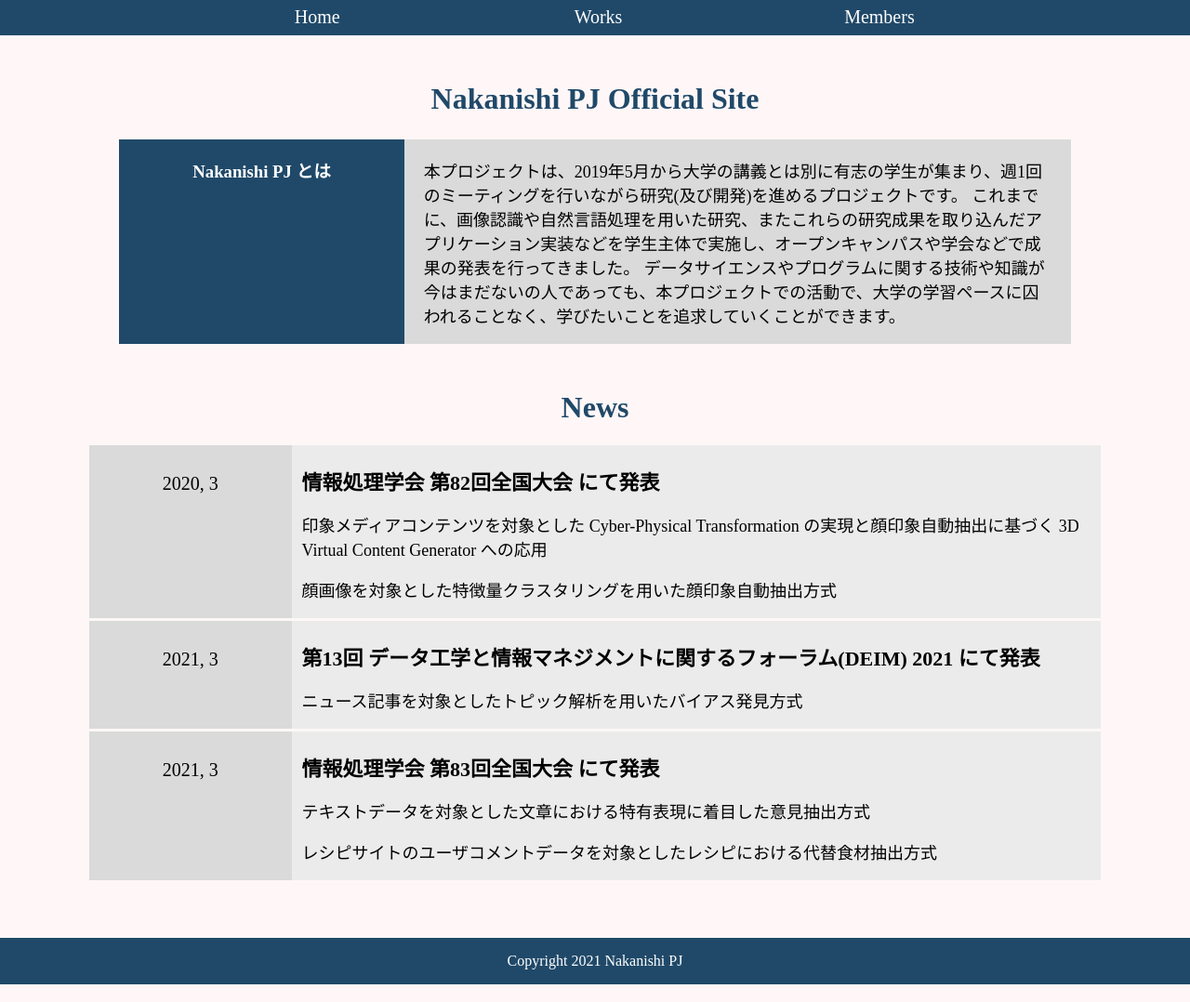
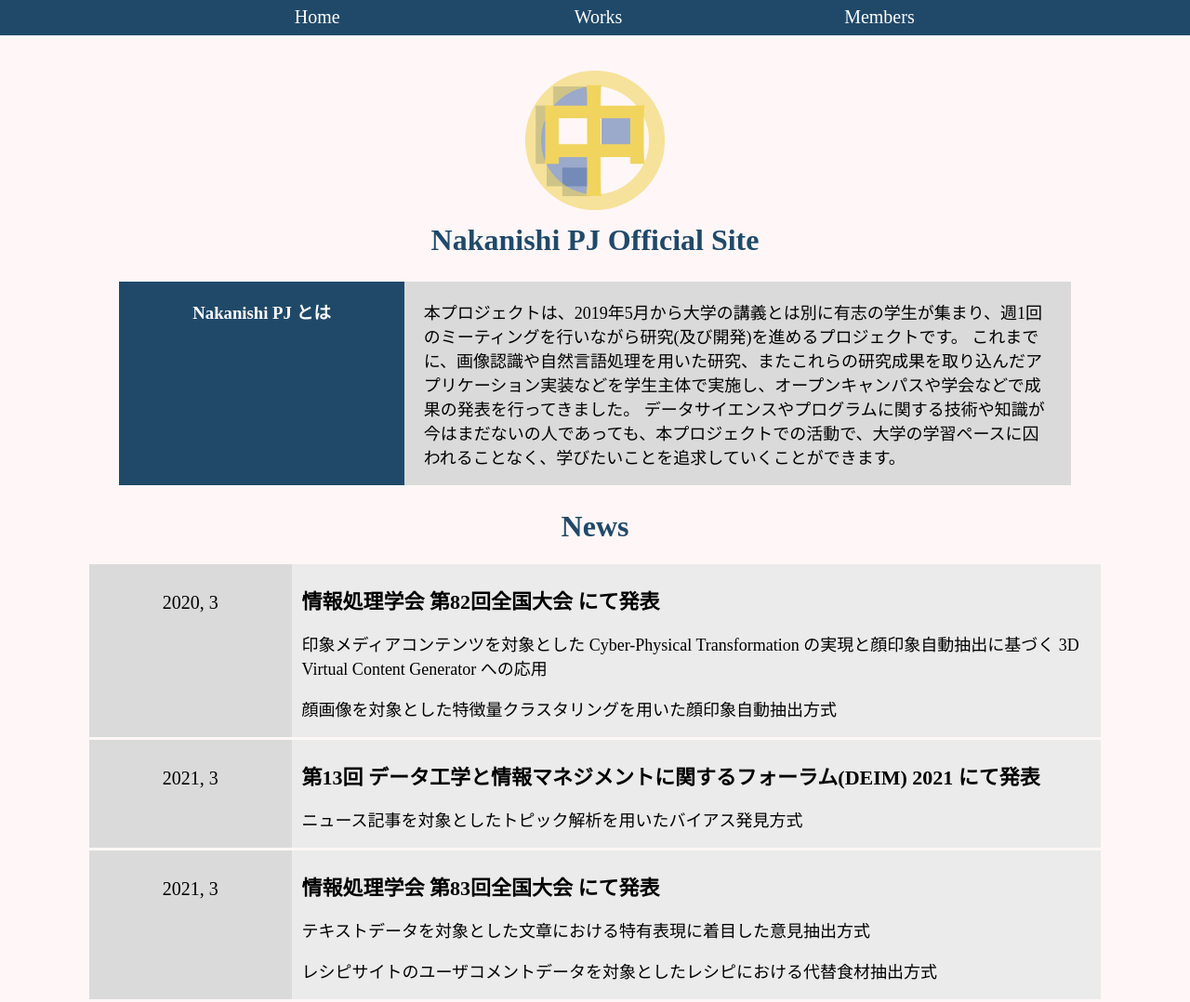
Before and after one commit to Boh-PJ/boh-pj.github.io, a plain HTML site: page docs/index.html in a window 1280 px wide. Shown: the top 1078 px of the page at 93% size. Drawn offline with Linux system fonts and the light colour scheme.

Commit message:
20210512-20

```diff
--- a/docs/home.css
+++ b/docs/home.css
@@ -10,6 +10,7 @@
 
 body {
     background-color: #fff7f7;
+    /* background-color: #ffffff; */
 }
 
 
@@ -21,6 +22,7 @@ body {
     background-color: #204969;
     padding: 1px 0;
 }
+
 
 #nav {
     list-style-type: none;
@@ -52,14 +54,36 @@ body {
 
 
 
+
+#logo {
+    width: 150px;
+    margin: 3% auto 0 auto;
+}
+
+#logo img {
+    width: 100%;
+}
+
 /* -------------------- content -------------------- */
 
 
 h1 {
-    margin-top: 50px;
+    margin-top: 10px;
     text-align: center;
     color: #204969;
 }
+
+/* #logo {
+    width: fit-content;
+    margin: 3% auto;
+    padding: 50px 0;
+    background-image: url('./logo-color.png');
+    background-color:rgba(255,255,255,0.5);
+    background-blend-mode:lighten;
+    background-size: 150px;
+    background-position: center;
+    background-repeat: no-repeat;
+} */
 
 h2 {
     text-align: center;
--- a/docs/index.html
+++ b/docs/index.html
@@ -21,6 +21,10 @@
                         <a href="./members/">Members</a>
                     </li>
                 </ul>
+            </div>
+
+            <div id="logo">
+                <img src="./logo-color.png">
             </div>
 
             <h1>Nakanishi PJ Official Site</h1>
--- a/docs/members/members.css
+++ b/docs/members/members.css
@@ -53,8 +53,18 @@ body {
 
 
 
+#logo {
+    width: 150px;
+    margin: 3% auto 0 auto;
+}
+
+#logo img {
+    width: 100%;
+}
+
+
 h1 {
-    margin-top: 50px;
+    margin-top: 10px;
     text-align: center;
     color: #204969;
 }
--- a/docs/works/works.css
+++ b/docs/works/works.css
@@ -52,12 +52,20 @@ body {
 
 
 
+#logo {
+    width: 150px;
+    margin: 3% auto 0 auto;
+}
+
+#logo img {
+    width: 100%;
+}
 
 /* -------------------- content -------------------- */
 
 
 h1 {
-    margin-top: 50px;
+    margin-top: 10px;
     text-align: center;
     color: #204969;
 }
```
Also changed, not shown: docs/members/index.html (+4 -0 lines), docs/works/index.html (+4 -0 lines), docs/logo-color.png (added).
